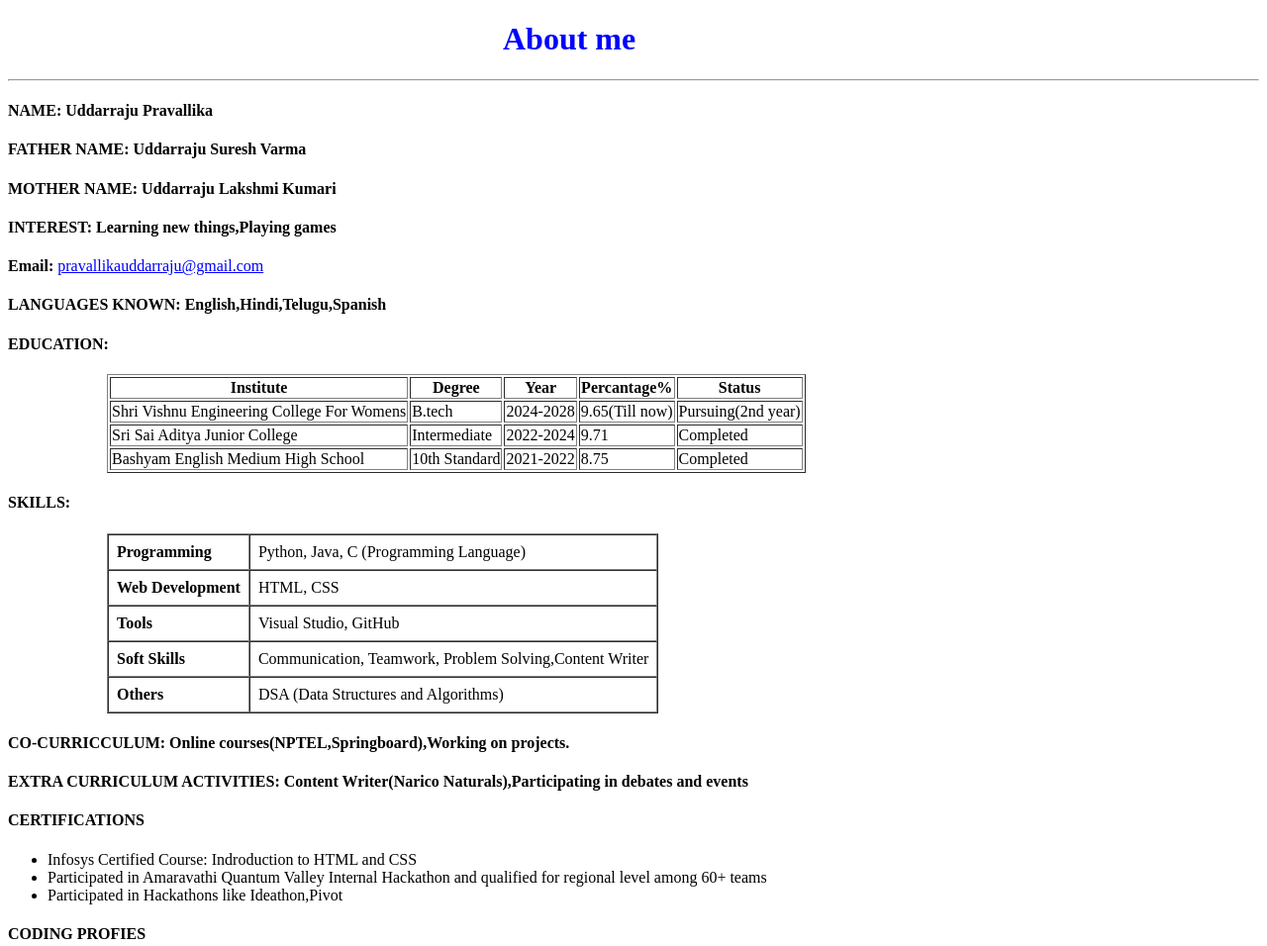
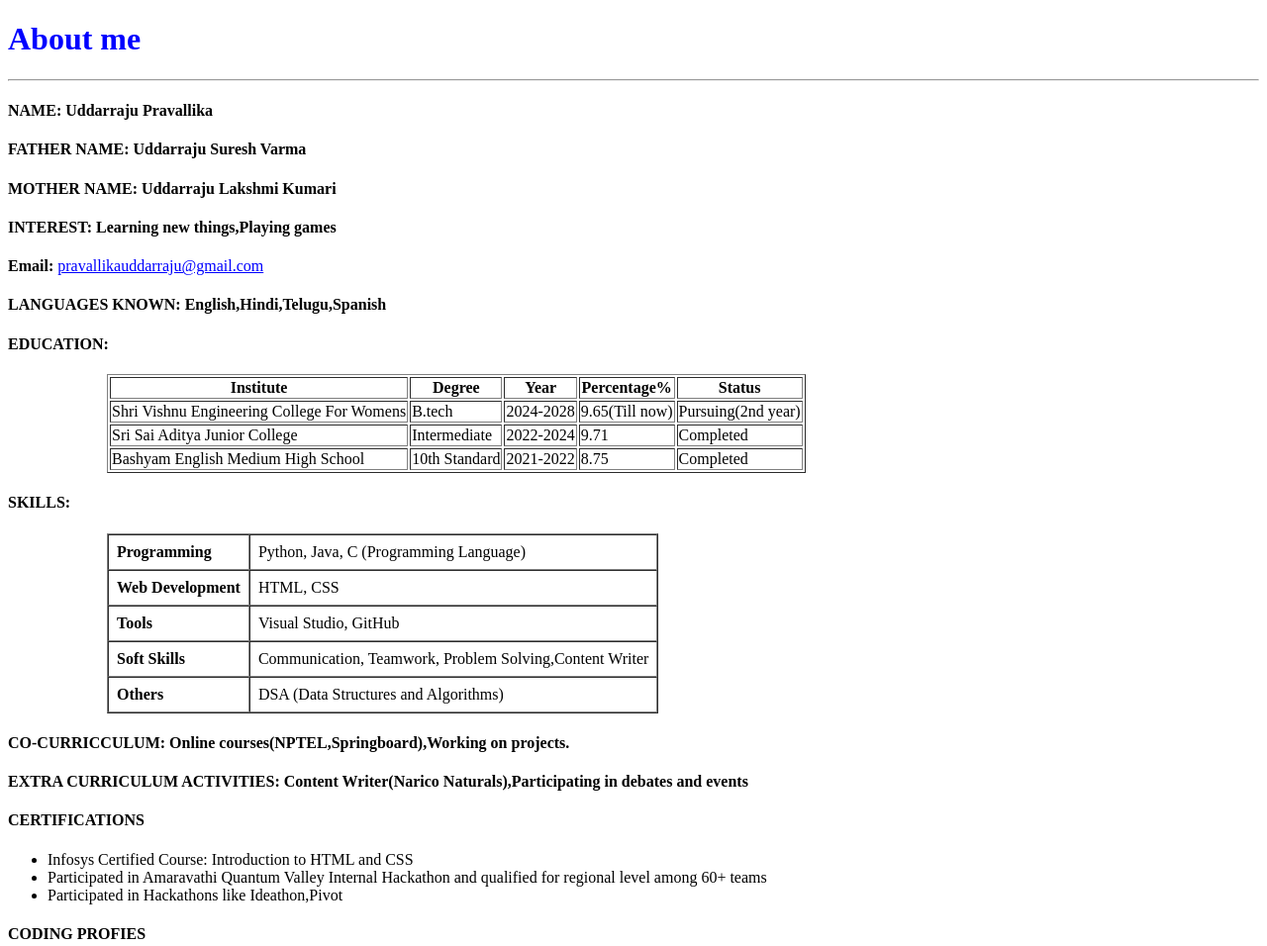
Before and after one commit to Pravallika11112345678/Mywebsite, a plain HTML site: page index.html in a window 1280 px wide. Shown: the top 956 px of the page at 99% size. Drawn offline with Linux system fonts and the light colour scheme.

Commit message:
Update index.html
Updated about me page

```diff
--- a/index.html
+++ b/index.html
@@ -2,11 +2,10 @@
 <html>
     <head>
         <title>About Pravallika</title>
-    </head>
    <style>
         h1{
             color: blue;
-            margin-left: 500px;
+            margin-left: center;
         }
         </style>
         <style>
@@ -21,6 +20,7 @@
             color: blue;
         }
     </style>
+    </head>
     <body>
         <h1>About me</h1>
         <hr>
@@ -41,7 +41,7 @@
                 <th>Institute</th>
                 <th>Degree</th>
                 <th>Year</th>
-                <th>Percantage%</th>
+                <th>Percentage%</th>
                 <th>Status</th>
             </tr>
             <tr>
@@ -94,7 +94,7 @@
    <h4>EXTRA CURRICULUM ACTIVITIES:   Content Writer(Narico Naturals),Participating in debates and events</h4>
       <h4>CERTIFICATIONS</h4>
    <ul>
-    <li>Infosys Certified Course: Indroduction to HTML and CSS</li>
+    <li>Infosys Certified Course: Introduction to HTML and CSS</li>
     <li>Participated in Amaravathi Quantum Valley Internal Hackathon and qualified for regional level among 60+ teams</li>
     <li>Participated in Hackathons like Ideathon,Pivot</li>
    </ul>
```
